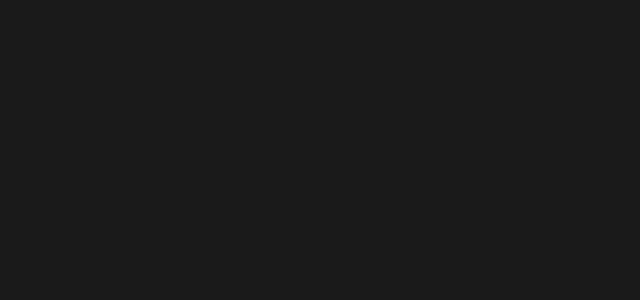
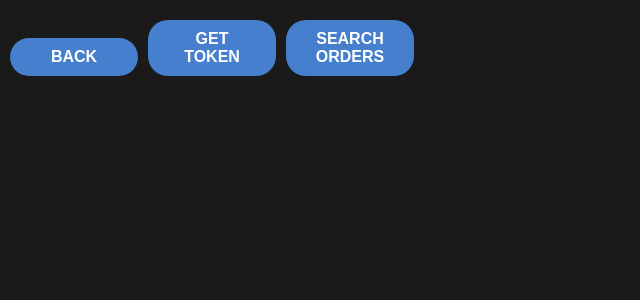
Before and after one commit to mrnbrase/OTO-APIs, a React (Create React App) app in the folder appa/: page /get-orders in a window 1280 px wide. Before the commit this address had no page. Shown: the top 300 px of the page, without its empty margins (0-640 px from the left). Built offline with nearby package versions, Linux system fonts and the light colour scheme.

Commit message:
add a search orders

```diff
--- a/appa/src/App.js
+++ b/appa/src/App.js
@@ -2,6 +2,7 @@ import React from 'react';
 import { BrowserRouter as Router, Route, Routes } from 'react-router-dom';
 import ShippingData from './ShippingData';
 import CreateOrder from './createorder';
+import GetOrders from './GetOrders';
 
 function App() {
   return (
@@ -10,6 +11,7 @@ function App() {
         <Routes>
           <Route path="/create-order" element={<CreateOrder />} />
           <Route path="/" element={<ShippingData />} />
+          <Route path="/get-orders"  element={<GetOrders />} />
         </Routes>
       </div>
     </Router>
--- /dev/null
+++ b/appa/src/GetAllOrders.js
@@ -0,0 +1,22 @@
+import axios from 'axios';
+
+const getAllOrders = async (perPage, page, minDate, maxDate, token) => {
+    const config = {
+        method: 'get',
+        url: `https://staging-api.tryoto.com/rest/v2/getAllOrders?perPage=${perPage}&page=${page}&minDate=${minDate}&maxDate=${maxDate}`,
+        headers: {
+            'Accept': 'application/json',
+            'Authorization': `Bearer ${token}`
+        }
+    };
+
+    try {
+        const response = await axios(config);
+        return response.data;
+    } catch (error) {
+        console.error('Error in API request:', error.response ? error.response.data : error.message);
+        throw error;
+    }
+};
+
+export default getAllOrders;
--- /dev/null
+++ b/appa/src/GetOrders.js
@@ -0,0 +1,54 @@
+import React, { useState } from 'react';
+import { Link } from 'react-router-dom';
+import axios from 'axios';
+import getAllOrders from './GetAllOrders'; // Import the function
+
+const App = () => {
+    const [token, setToken] = useState(null);
+    const [orders, setOrders] = useState(null);
+    const [perPage, setPerPage] = useState(3); // Default values can be set here
+    const [page, setPage] = useState(1);
+    const [minDate, setMinDate] = useState('2022-01-01');
+    const [maxDate, setMaxDate] = useState('2024-06-10');
+
+    const getToken = () => {
+        var refreshData = {
+            "refresh_token": process.env.REACT_APP_REFRESH_TOKEN
+        };
+
+        axios.post("https://staging-api.tryoto.com/rest/v2/refreshToken", refreshData)
+            .then(response => {
+                console.log('Token received:', response.data.access_token);
+                setToken(response.data.access_token); // Save the token in state
+            })
+            .catch(error => console.log('Error fetching token:', error));
+    };
+
+    const searchOrders = async () => {
+        if (!token) {
+            console.log('No token available');
+            return;
+        }
+
+        try {
+            const response = await getAllOrders(perPage, page, minDate, maxDate, token);
+            setOrders(response); // Set the response to orders state
+            console.log('Orders fetched:', response);
+        } catch (error) {
+            console.error('Error fetching orders:', error);
+        }
+    };
+
+    return (
+        <div>
+            <Link to="/">
+                <button className="rbutton">Back</button>
+            </Link>
+            <button type="button" onClick={getToken} className="rbutton">Get Token</button>
+            <button onClick={searchOrders} className="rbutton">Search Orders</button>
+            {orders && <div>{JSON.stringify(orders)}</div>}
+        </div>
+    );
+};
+
+export default App;
--- a/appa/src/ShippingData.js
+++ b/appa/src/ShippingData.js
@@ -68,7 +68,7 @@ const App = () => {
 
     const getToken = () => {
         var refreshData = {
-            "refresh_token": "AMf-vBwoi4oY-ejRJkhOzIgAX6SBV3_2r7vTQfYecM8FuxgKQxNhMOjo66B7BItZXMqKcuNNHxufqeCTCTd2OTwttOEwqcSGq26UkdmyF74_6ZQkYEPdQDKX3-3DnKPh1OZqx9pViOy6hIBSKkT-8wReBybaGChW9JwTaEwjK1vX9T6reiadCwBm6j6QHDAYkBFZ41_9EWf2VWbsa5P2eAXLBQfCowBBqQ"
+            "refresh_token": process.env.REACT_APP_REFRESH_TOKEN
         };
 
            axios.post("https://staging-api.tryoto.com/rest/v2/refreshToken", refreshData)
@@ -129,6 +129,9 @@ const App = () => {
         <div className="container">
                 <Link to="/create-order">
                     <button className="rbutton">Create Order</button>
+                </Link>
+                <Link to="/get-orders">
+                    <button className="rbutton">Get Orders</button>
                 </Link>
             <form onSubmit={handleSubmit} className="form">
             <label>
--- a/appa/src/createorder.js
+++ b/appa/src/createorder.js
@@ -28,7 +28,7 @@ const CreateOrder = () => {
 
     const getToken = () => {
         var refreshData = {
-            "refresh_token": "AMf-vBwoi4oY-ejRJkhOzIgAX6SBV3_2r7vTQfYecM8FuxgKQxNhMOjo66B7BItZXMqKcuNNHxufqeCTCTd2OTwttOEwqcSGq26UkdmyF74_6ZQkYEPdQDKX3-3DnKPh1OZqx9pViOy6hIBSKkT-8wReBybaGChW9JwTaEwjK1vX9T6reiadCwBm6j6QHDAYkBFZ41_9EWf2VWbsa5P2eAXLBQfCowBBqQ"
+            "refresh_token": process.env.REACT_APP_REFRESH_TOKEN
         };
 
         axios.post("https://staging-api.tryoto.com/rest/v2/refreshToken", refreshData)
```
